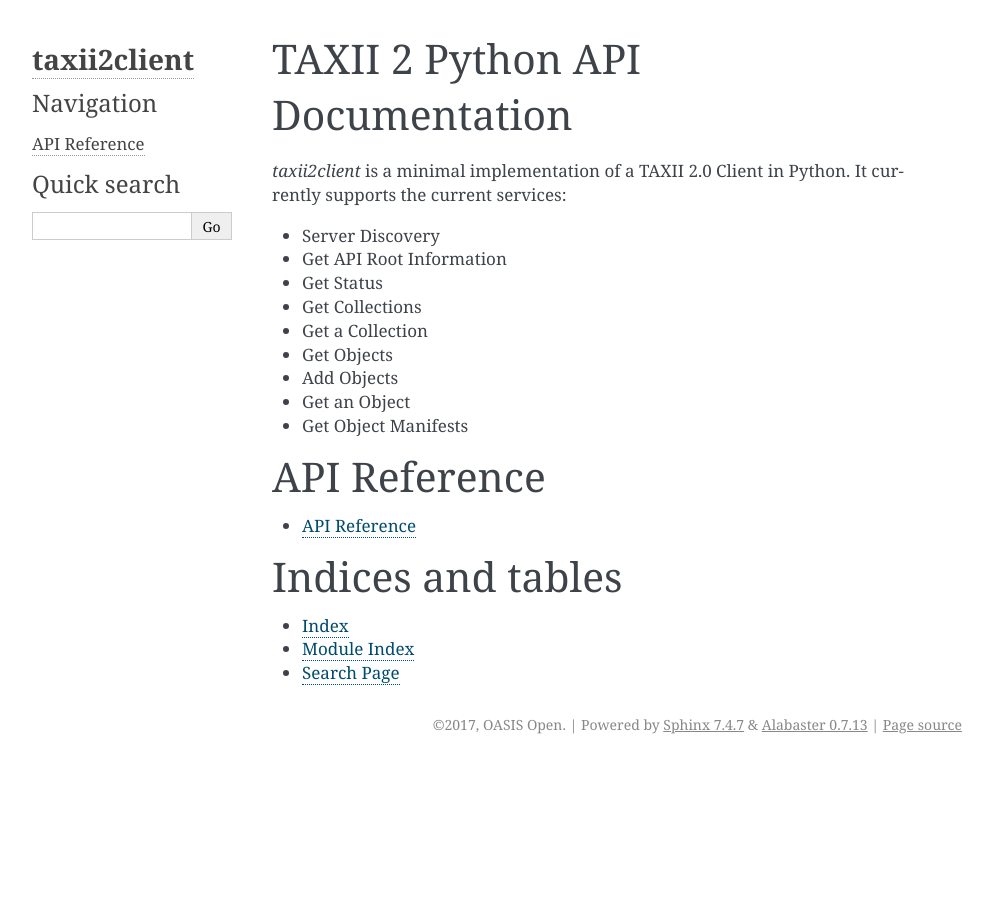
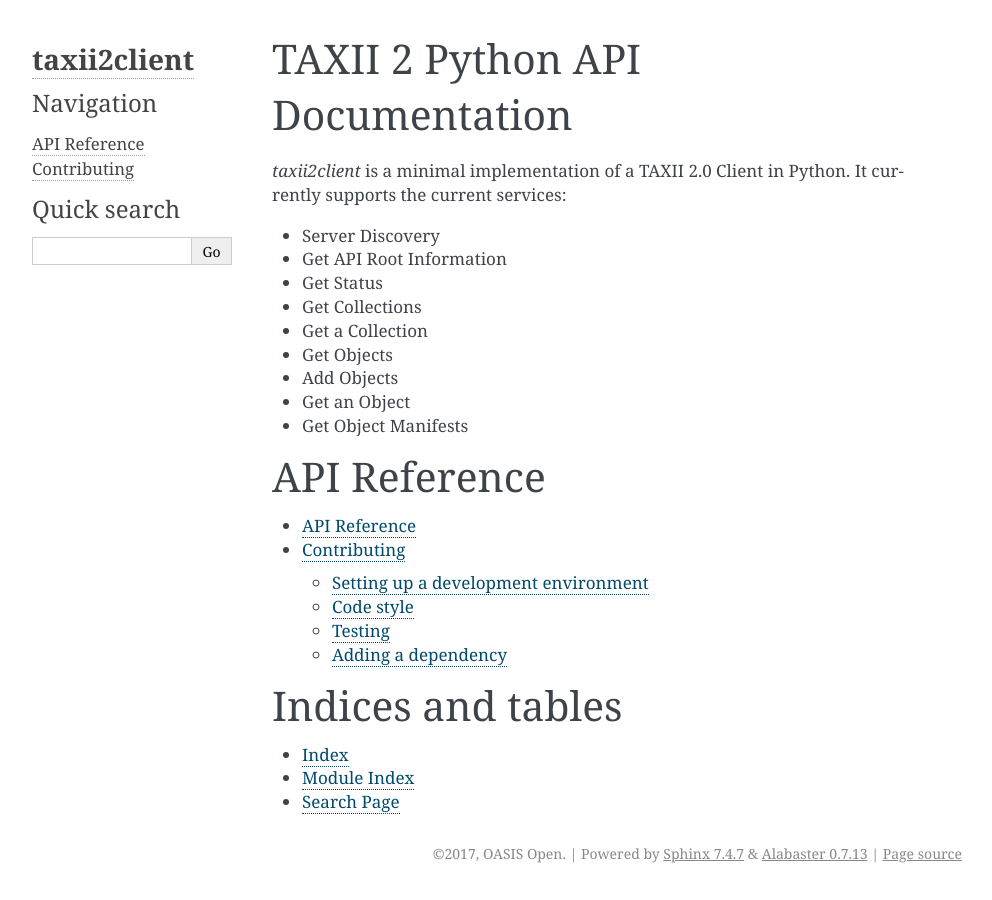
Before and after one commit to oasis-open/cti-taxii-client, a Sphinx documentation site: the page built from docs/index.rst, in a window 1280 px wide. Shown: the whole page, without its empty margins (148-1140 px from the left). Built offline with Sphinx 7.4.7, drawn with Linux system fonts in a browser that asks for light colours; some of the changed lines change nothing that is shown.

Commit message:
Add contributing guide

```diff
--- /dev/null
+++ b/docs/contributing.rst
@@ -0,0 +1,119 @@
+Contributing
+============
+
+We're thrilled that you're interested in contributing to the taxii-client!
+Here are some things you should know:
+
+- `contribution-guide.org <http://www.contribution-guide.org/>`_ has great ideas
+  for contributing to any open-source project (not just this one).
+- All contributors must sign a Contributor License Agreement. See
+  `CONTRIBUTING.md <https://github.com/oasis-open/cti-taxii-client/blob/master/CONTRIBUTING.md>`_
+  in the project repository for specifics.
+- If you are planning to implement a major feature (vs. fixing a bug), please
+  discuss with a project maintainer first to ensure you aren't duplicating the
+  work of someone else, and that the feature is likely to be accepted.
+
+Now, let's get started!
+
+Setting up a development environment
+------------------------------------
+
+We recommend using a `virtualenv <https://virtualenv.pypa.io/en/stable/>`_.
+
+1. Clone the repository. If you're planning to make pull request, you should fork
+the repository on GitHub and clone your fork instead of the main repo:
+
+.. prompt:: bash
+
+    git clone https://github.com/yourusername/cti-taxii-client.git
+
+2. Install develoment-related dependencies:
+
+.. prompt:: bash
+
+    cd cti-taxii-client
+    pip install -r requirements.txt
+
+3. Install `pre-commit <http://pre-commit.com/#usage>`_ git hooks:
+
+.. prompt:: bash
+
+    pre-commit install
+
+At this point you should be able to make changes to the code.
+
+Code style
+----------
+
+All code should follow `PEP 8 <https://www.python.org/dev/peps/pep-0008/>`_. We
+allow for line lengths up to 160 characters, but any lines over 80 characters
+should be the exception rather than the rule. PEP 8 conformance will be tested
+automatically by Tox and Travis-CI (see below).
+
+Testing
+-------
+
+.. note::
+
+    All of the tools mentioned in this section are installed when you run ``pip
+    install -r requirements.txt``.
+
+This project uses `pytest <http://pytest.org>`_ for testing.  We encourage the
+use of test-driven development (TDD), where you write (failing) tests that
+demonstrate a bug or proposed new feature before writing code that fixes the bug
+or implements the features. Any code contributions should come with new or
+updated tests.
+
+To run the tests in your current Python environment, use the ``pytest`` command
+from the root project directory:
+
+.. prompt:: bash
+
+    pytest
+
+This should show all of the tests that ran, along with their status.
+
+You can run a specific test file by passing it on the command line:
+
+.. prompt:: bash
+
+    pytest taxii2client/test/test_<xxx>.py
+
+To ensure that the test you wrote is running, you can deliberately add an
+``assert False`` statement at the beginning of the test. This is another benefit
+of TDD, since you should be able to see the test failing (and ensure it's being
+run) before making it pass.
+
+`tox <https://tox.readthedocs.io/en/latest/>`_ allows you to test a package
+across multiple versions of Python. Setting up multiple Python environments is
+beyond the scope of this guide, but feel free to ask for help setting them up.
+Tox should be run from the root directory of the project:
+
+.. prompt:: bash
+
+    tox
+
+We aim for high test coverage, using the `coverage.py
+<http://coverage.readthedocs.io/en/latest/>`_ library. Though it's not an
+absolute requirement to maintain 100% coverage, all code contributions must
+be accompanied by tests. To run coverage and look for untested lines of code,
+run:
+
+.. prompt:: bash
+
+    pytest --cov=taxii2client
+    coverage html
+
+then look at the resulting report in ``htmlcov/index.html``.
+
+All commits pushed to the ``master`` branch or submitted as a pull request are
+tested with `Travis-CI <https://travis-ci.org/oasis-open/cti-taxii-client>`_
+automatically.
+
+Adding a dependency
+-------------------
+
+One of the pre-commit hooks we use in our develoment environment enforces a
+consistent ordering to imports. If you need to add a new library as a dependency
+please add it to the `known_third_party` section of `.isort.cfg` to make sure
+the import is sorted correctly.
--- a/docs/index.rst
+++ b/docs/index.rst
@@ -28,6 +28,7 @@
    :maxdepth: 3
 
    api/api_reference
+   contributing
 
 
 Indices and tables
```
